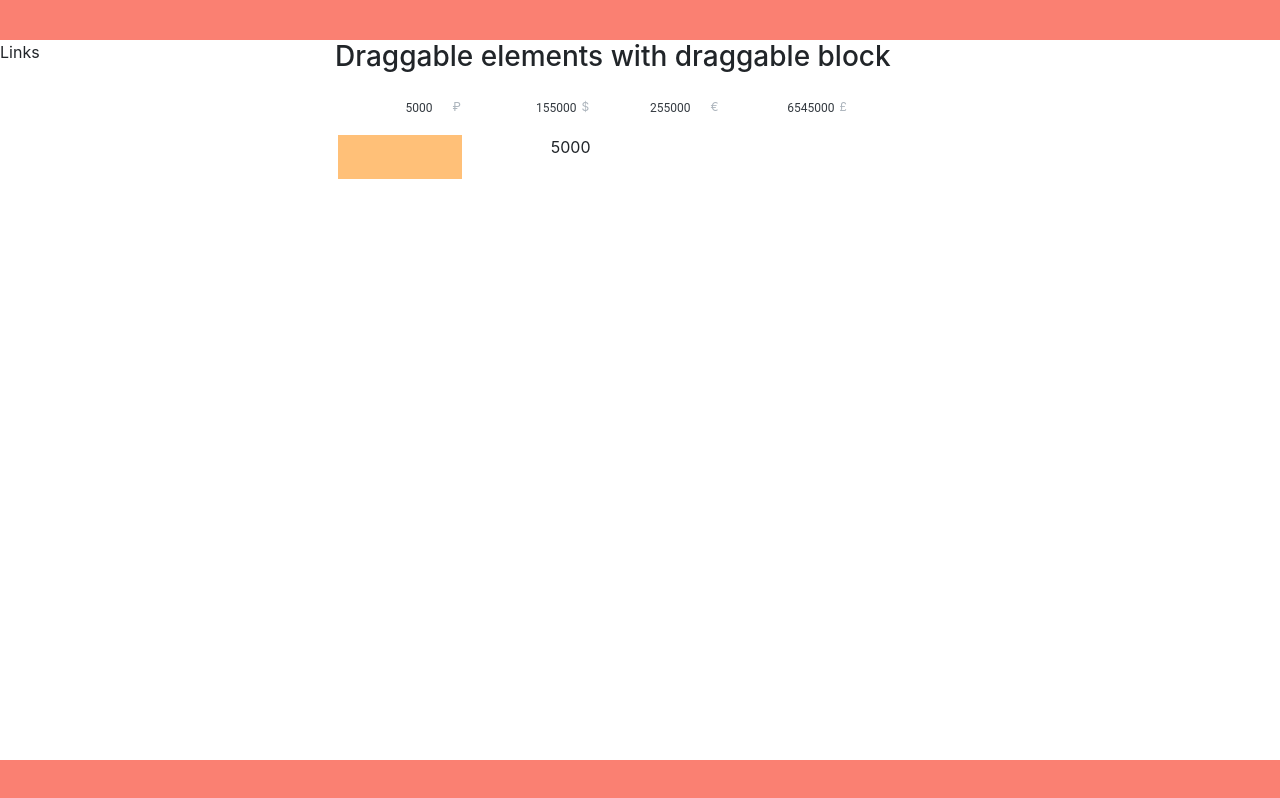
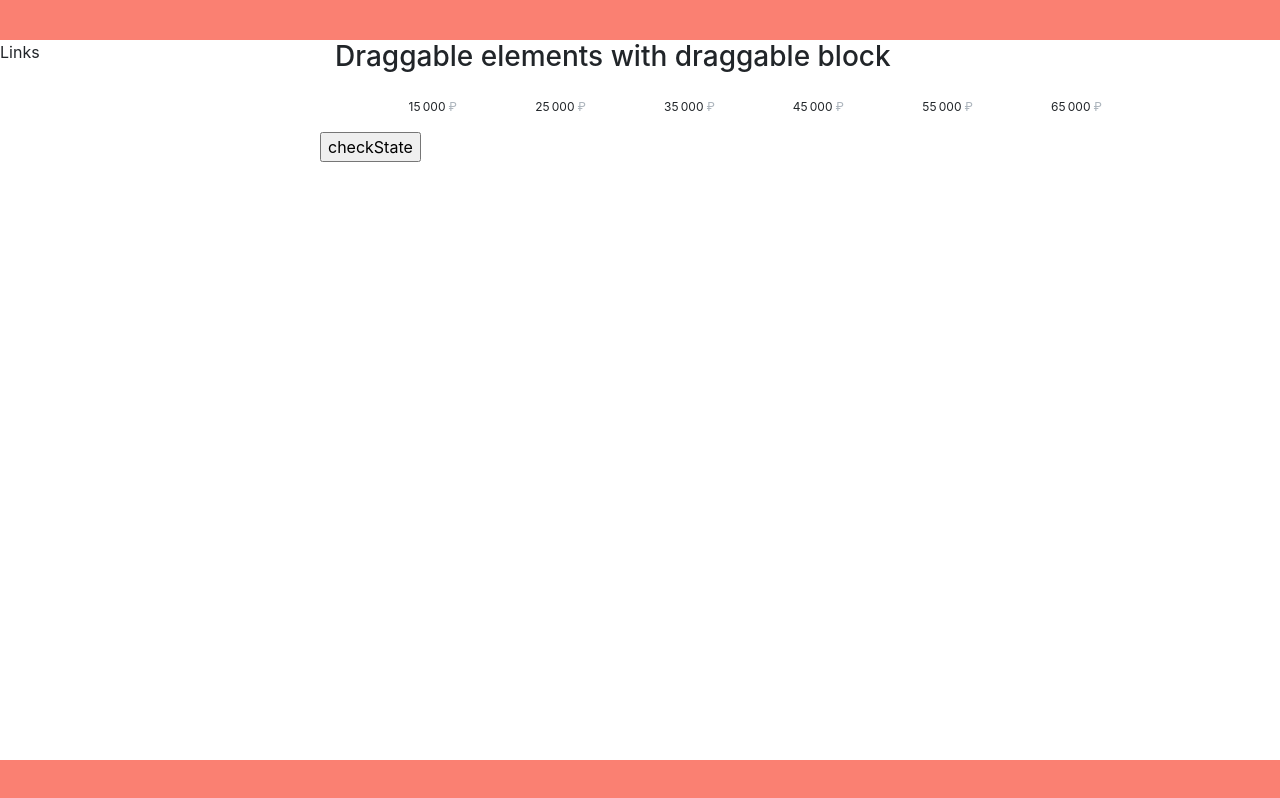
Before and after one commit to apechkin/vue-components, a Vue app: page / in a window 1280 px wide. Built offline with nearby package versions, Linux system fonts and the light colour scheme; the HTML template or start-up script is replaced by a standard one.

Commit message:
create draggable input container

```diff
--- a/public/index.html
+++ b/public/index.html
@@ -6,6 +6,8 @@
     <meta name="viewport" content="width=device-width,initial-scale=1.0">
     <link rel="icon" href="<%= BASE_URL %>favicon.ico">
     <link rel="stylesheet" href="https://stackpath.bootstrapcdn.com/bootstrap/4.3.1/css/bootstrap.min.css" integrity="sha384-ggOyR0iXCbMQv3Xipma34MD+dH/1fQ784/j6cY/iJTQUOhcWr7x9JvoRxT2MZw1T" crossorigin="anonymous">
+    <link rel="stylesheet" href="https://use.fontawesome.com/releases/v5.7.2/css/all.css" integrity="sha384-fnmOCqbTlWIlj8LyTjo7mOUStjsKC4pOpQbqyi7RrhN7udi9RwhKkMHpvLbHG9Sr" crossorigin="anonymous">
+    <link rel="stylesheet" href="https://fonts.googleapis.com/css?family=Roboto">
     <title>vue-components</title>
   </head>
   <body>
--- /dev/null
+++ b/src/assets/style.scss
@@ -0,0 +1,16 @@
+.df-aicenter {
+  display: flex;
+  align-items: center;
+}
+.df-center-jcend {
+  @extend .df-aicenter;
+  justify-content: flex-end;
+}
+.df-center-jcstart {
+  @extend .df-aicenter;
+  justify-content: flex-start;
+}
+.df-center-jccenter {
+  @extend .df-aicenter;
+  justify-content: center;
+}
--- a/src/components/RDraggableArea/index.vue
+++ b/src/components/RDraggableArea/index.vue
@@ -22,6 +22,10 @@
       styles: {
         type: Object,
         default: () => ({})
+      },
+      editMode: {
+        type: Boolean,
+        default: false
       }
     },
     data () {
@@ -46,16 +50,12 @@
         return this.entered
       },
       computedStyle () {
-        const { entered, selected } = this
-        if (entered && selected) {
-          return {
-            'selected': selected
-          }
-        } else if (entered && !selected) {
-          return { 'entered': entered }
-        } else if (!entered && selected) {
-          return { 'selected': selected }
-        } else return false
+        const { entered, selected, editMode } = this
+        return {
+          'entered': entered,
+          'selected': selected,
+          'edited': editMode
+        }
       }
     }
   }
@@ -80,4 +80,7 @@
   .entered {
     border: 2px solid $blue_5;
   }
+  .edited {
+    border: 2px solid $orange_5;
+  }
 </style>
--- /dev/null
+++ b/src/components/REditIcon/index.vue
@@ -0,0 +1,41 @@
+<template>
+  <div>
+    <div v-if="editMode" class="edit-icons">
+      <i class="fa fa-times cancel" aria-hidden="true" @click="handleAccept('cancel')"/>
+      <i class="fa fa-check confirm" aria-hidden="true" @click="handleAccept('confirm')"/>
+    </div>
+    <i v-else class="fa fa-pencil-alt" aria-hidden="true" @click="handleEdit"/>
+  </div>
+</template>
+
+<script>
+  export default {
+    props: {
+      editMode: Boolean
+    },
+    methods: {
+      handleAccept (action) {
+        this.$emit('accept', action)
+      },
+      handleEdit () {
+        this.$emit('edit')
+      }
+    }
+  }
+</script>
+
+<style lang="scss" scoped>
+  @import "../../assets/mixins.scss";
+  .edit-icons {
+    display: flex;
+    justify-content: space-around;
+    width: 40px;
+    font-size: $big;
+  }
+  .confirm {
+    color: $green_7;
+  }
+  .cancel {
+    color: $red_6;
+  }
+</style>
--- a/src/components/RInput/index.vue
+++ b/src/components/RInput/index.vue
@@ -1,17 +1,19 @@
 <template>
   <div class="box">
-    <div class="box-edit-icon" :class="{'entered': entered}">
+    <div class="box-action-icon" :class="{'entered': entered, 'edit': editMode}">
       <slot name="edit-icon" />
     </div>
     <input
+      ref="input"
+      v-show="editMode"
       class="box-input"
       :type="type"
       :placeholder="placeholder"
       :name="name"
       v-model="proxy"
-      @change="update"
       :step="steps"
     >
+    <div class="box-fake" v-show="!editMode">{{fakeValue}}</div>
     <div class="box-currency">
       <slot name="currency-icon" />
     </div>
@@ -23,7 +25,7 @@
     props: {
       type: {
         type: String,
-        default: 'text'
+        default: 'number'
       },
       placeholder: {
         type: String,
@@ -33,7 +35,15 @@
       value: [String, Number],
       entered: Boolean,
       roundRate: [Number, String],
-      step: String
+      step: String,
+      focused: {
+        type: Boolean,
+        default: false
+      },
+      editMode: {
+        type: Boolean,
+        default: false
+      }
     },
     data () {
       return {
@@ -44,18 +54,13 @@
     created () {
       this.localValue = this.value
     },
-    methods: {
-      update () {
-        this.$emit('change', this.proxy)
-      },
-      changeHandler (e) {
-        if (this.roundRate) {
-          this.$emit('input', parseFloat(e.target.value).toFixed(this.roundRate))
-          this.localValue = e.target.value
-        } else {
-          this.$emit('input', parseFloat(e.target.value).toFixed(2))
-          this.localValue = e.target.value
-        }
+    updated () {
+      if (this.editMode) {
+        this.$nextTick(() => {
+          this.$refs['input'].focus()
+        })
+      } else {
+        this.proxy = this.value
       }
     },
     computed: {
@@ -63,12 +68,15 @@
         if (this.roundRate) return parseFloat(this.value).toFixed(this.roundRate)
         return parseFloat(this.value).toFixed(2)
       },
-      val () {
-        if (this.value === '-') return this.value
-        return this.value
-          ? this.roundRate ? Number(this.value).toFixed(this.int ? 0 : this.roundRate).replace(/(\d)(?=(\d\d\d)+([^\d]|$))/g, '$1 ')
-            : Number(this.value).toFixed(this.int ? 0 : 2).replace(/(\d)(?=(\d\d\d)+([^\d]|$))/g, '$1 ')
-          : null
+      fakeValue () {
+        const { proxy, type } = this
+        if (proxy && type === 'number') return String(proxy).replace(/(\d)(?=(\d\d\d)+([^\d]|$))/g, '$1 ')
+        else return proxy
+      }
+    },
+    watch: {
+      proxy: function (val) {
+        this.$emit('change', val)
       }
     }
   }
@@ -76,29 +84,30 @@
 
 <style lang="scss" scoped>
   @import "../../assets/mixins.scss";
+  @import "../../assets/style.scss";
   $parentWidth: 128px;
   $parentHeight: 46px;
-  $editIconWidth: 20px;
-  $currencyIcon: 16px;
+  $editIconWidth: 30px;
+  $currencyIcon: 20px;
+  $actionIncons: 40px;
   .box {
     position: relative;
     width: $parentWidth;
     height: 100%;
     display: flex;
   }
-  .box-edit-icon {
-    float: left;
+  .box-action-icon {
+    position: absolute;
+    top: 0;
+    left: 2px;
     width: $editIconWidth;
     height: 100%;
     font-size: 12px;
     display: flex;
-    justify-content: flex-end;
+    justify-content: center;
     align-items: center;
     color: $gray_5;
     opacity: 0;
-  }
-  .entered {
-    opacity: 1;
   }
   .box-input {
     border: none;
@@ -113,7 +122,7 @@
     letter-spacing: normal;
     text-align: right;
     color: $charcoal-grey;
-    width: calcSize($parentWidth, ($editIconWidth + $currencyIcon));
+    width: 100%;
     height: calcSize($parentHeight, 0px);
     transition: 0.4s;
     line-height: 25px;
@@ -129,4 +138,27 @@
     align-items: center;
     color: $gray_5;
   }
+  .box-fake {
+    @extend .df-center-jcend ;
+    font-size: 12px;
+    width: calcSize($parentWidth, $currencyIcon);
+  }
+  .entered {
+    opacity: 1;
+  }
+  .edit {
+    opacity: 1;
+    width: $actionIncons;
+  }
+
+  input[type=number] {
+    -moz-appearance:textfield;
+  }
+  input::-webkit-outer-spin-button,
+  input::-webkit-inner-spin-button {
+    -webkit-appearance: none;
+  }
+  input[type=number]{
+  -moz-appearance:textfield;
+}
 </style>
--- a/src/containers/EDragInput/index.vue
+++ b/src/containers/EDragInput/index.vue
@@ -1,12 +1,19 @@
 <template>
-  <rdrag-block>
+  <rdrag-block :editMode="editMode">
     <template v-slot="{ entered }">
       <r-input
+        :editMode="editMode"
         :type="type"
         :entered="entered"
-        :value="value">
+        :value="componentValue"
+        @change="handleChangeValue"
+      >
         <template v-slot:edit-icon>
-          <i class="fas fa-pencil-alt"/>
+          <redit-icon
+            :editMode="editMode"
+            @accept="handleAccept"
+            @edit="handleEdit"
+          />
         </template>
         <template v-slot:currency-icon>
           {{computeCurrency}}
@@ -19,10 +26,12 @@
 <script>
   import RdragBlock from '@/RDraggableArea/index.vue'
   import RInput from '@/RInput/index.vue'
+  import ReditIcon from '@/REditIcon/index.vue'
   export default {
     components: {
       RdragBlock,
-      RInput
+      RInput,
+      ReditIcon
     },
     props: {
       currency: [String],
@@ -43,7 +52,32 @@
           2: '₽',
           3: '€',
           4: '£'
+        },
+        editMode: false,
+        componentValue: this.value
+      }
+    },
+    methods: {
+      handleEdit () {
+        this.editMode = true
+      },
+      handleAccept (action) {
+        this.editMode = false
+        const { value } = this
+        switch (action) {
+          case 'confirm':
+            this.$emit('accepted', { status: 'changed', value: this.componentValue })
+            break
+          case 'cancel':
+            this.componentValue = value
+            this.$emit('accepted', { status: 'nonChanged', value: this.componentValue })
+            break
+          default:
+            break
         }
+      },
+      handleChangeValue (val) {
+        this.componentValue = val
       }
     },
     computed: {
--- a/src/pages/Content/index.vue
+++ b/src/pages/Content/index.vue
@@ -1,11 +1,13 @@
 <template>
   <div class="container">
     <h3>Draggable elements with draggable block</h3>
-    <edrag-input value="5000" type="number" currency="RUR"/>
-    <edrag-input value="155000" currency="USD"/>
-    <edrag-input value="255000" type="number" currency="EURO"/>
-    <edrag-input value="6545000" currency="GBP"/>
-    <edrag-input />
+    <div class="d-flex flex-row">
+      <edrag-input
+        v-for="item in items" :key="item.id"
+        :value="item.value"
+        @accepted="data => {handleAccept(data, item.id)}"
+        currency="RUR"/>
+    </div>
     <!--
     <div class="total-wrapper">
       <div class="fix-column">
@@ -48,36 +50,47 @@
       </div>
     </div>
     -->
-    <div class="d-flex flex-row">
-      <dragBlock>
-        <div class="drag-orange" />
-      </dragBlock>
-      <dragBlock>5000</dragBlock>
-      <dragBlock/>
-      <dragBlock/>
-      <dragBlock/>
+    <div class="row">
+      <input type="button" value="checkState" @click="checkState">
     </div>
-    <div class="row"/>
-    <div class="row"/>
-    <div class="row"/>
-    <div class="row"/>
   </div>
 </template>
 
 <script>
   import EdragInput from '~/containers/EDragInput/index.vue'
-  import dragBlock from '@/RDraggableArea/index.vue'
-  import RootInput from '@/RInput/index.vue'
   export default {
     props: {},
     components: {
-      EdragInput,
-      RootInput,
-      dragBlock
+      EdragInput
     },
     data () {
       return {
-        dragBlockStyle: { border: `1px #ced4da solid` }
+        items: [
+          {
+            id: 1,
+            value: 15000
+          },
+          {
+            id: 2,
+            value: 25000
+          },
+          {
+            id: 3,
+            value: 35000
+          },
+          {
+            id: 4,
+            value: 45000
+          },
+          {
+            id: 5,
+            value: 55000
+          },
+          {
+            id: 6,
+            value: 65000
+          }
+        ]
       }
     },
     mounted () {
@@ -92,6 +105,17 @@
       */
     },
     methods: {
+      checkState (e) {
+        e.preventDefault()
+      },
+      handleAccept (data, id) {
+        const { status, value } = data
+        if (status === 'changed') {
+          this.initialState['items'] = this.initialState['items'].map(item => {
+            return item.id === id ? { ...item, ...{ value: value } } : item
+          })
+        }
+      }
     }
   }
 </script>
--- a/vue.config.js
+++ b/vue.config.js
@@ -12,8 +12,9 @@ module.exports = {
     resolve: {
       extensions: ['.js', '.vue', '.json'],
       alias: {
-        '~': require('path').resolve(__dirname, 'src/pages'),
-        '@': require('path').resolve(__dirname, 'src/components')
+        '~': require('path').resolve(__dirname, 'src'),
+        '@': require('path').resolve(__dirname, 'src/components'),
+        '#': require('path').resolve(__dirname, 'src/containers')
       }
     }
   }
```
Also changed, not shown: package.json (+52 -1 lines), src/assets/mixins.scss (+10 -0 lines), src/assets/logo.png (deleted).
